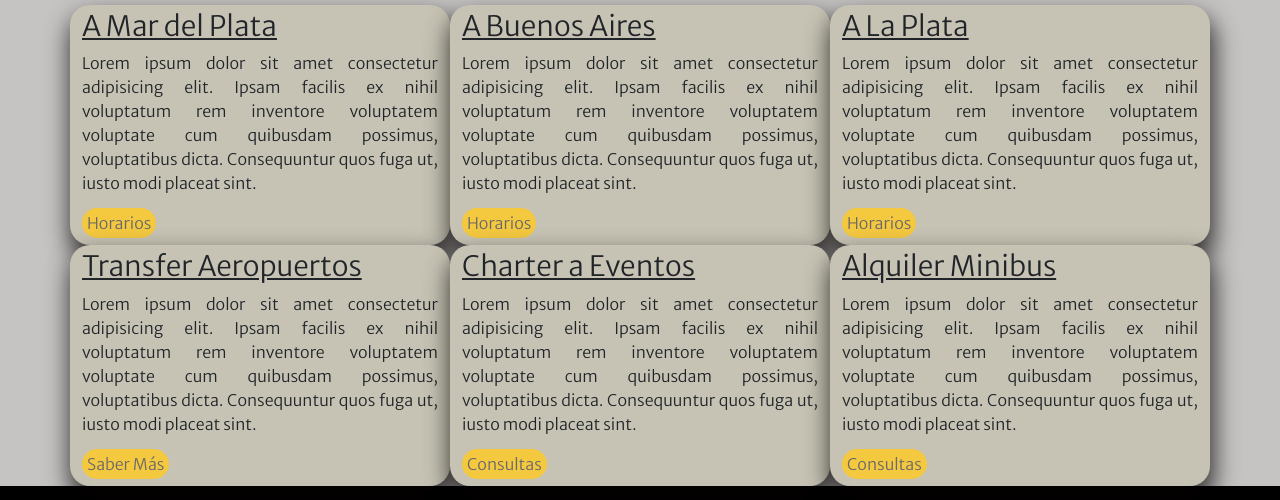
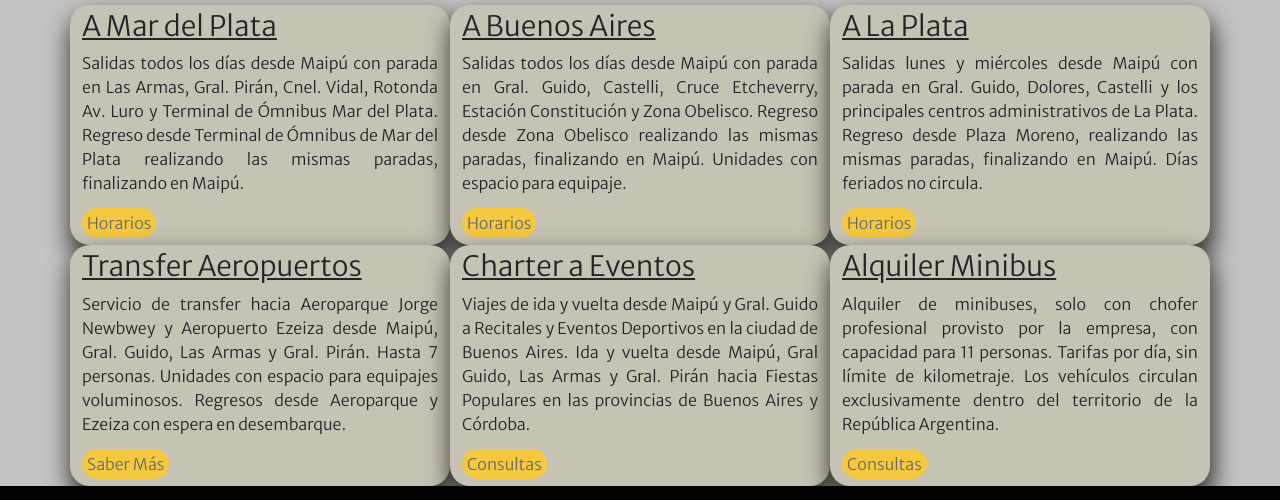
Before and after one commit to Nacho114web/proyecto_coder_viajesruta2, a plain HTML site: page pages/servicios.html in a window 1280 px wide. Shown: the part 136-636 px from the top of the page. Drawn offline with nearby package versions, Linux system fonts and the light colour scheme; a web font is replaced by a local one.

Commit message:
Correción de textos en Index y Servicios

```diff
--- a/pages/servicios.html
+++ b/pages/servicios.html
@@ -69,44 +69,32 @@
         </div>
         <div class="cardServicios mtb-1 col-12 col-md-6 col-lg-4">
           <h3>A Mar del Plata</h3>
-          <p>Lorem ipsum dolor sit amet consectetur adipisicing elit. Ipsam facilis ex nihil voluptatum rem inventore
-            voluptatem voluptate cum quibusdam possimus, voluptatibus dicta. Consequuntur quos fuga ut, iusto modi
-            placeat sint.</p>
+          <p>Salidas todos los días desde Maipú con parada en Las Armas, Gral. Pirán, Cnel. Vidal, Rotonda Av. Luro y Terminal de Ómnibus Mar del Plata. Regreso desde Terminal de Ómnibus de Mar del Plata realizando las mismas paradas, finalizando en Maipú.</p>
           <a class="button" href="">Horarios</a>
         </div>
         <div class="cardServicios mtb-1 col-12 col-md-6 col-lg-4">
           <h3>A Buenos Aires</h3>
-          <p>Lorem ipsum dolor sit amet consectetur adipisicing elit. Ipsam facilis ex nihil voluptatum rem inventore
-            voluptatem voluptate cum quibusdam possimus, voluptatibus dicta. Consequuntur quos fuga ut, iusto modi
-            placeat sint.</p>
+          <p>Salidas todos los días desde Maipú con parada en Gral. Guido, Castelli, Cruce Etcheverry, Estación Constitución y Zona Obelisco. Regreso desde Zona Obelisco realizando las mismas paradas, finalizando en Maipú. Unidades con espacio para equipaje.</p>
           <a class="button" href="">Horarios</a>
         </div>
         <div class="cardServicios col-12 col-md-6 col-lg-4">
           <h3>A La Plata</h3>
-          <p>Lorem ipsum dolor sit amet consectetur adipisicing elit. Ipsam facilis ex nihil voluptatum rem inventore
-            voluptatem voluptate cum quibusdam possimus, voluptatibus dicta. Consequuntur quos fuga ut, iusto modi
-            placeat sint.</p>
+          <p>Salidas lunes y miércoles desde Maipú con parada en Gral. Guido, Dolores, Castelli y los principales centros administrativos de La Plata. Regreso desde Plaza Moreno, realizando las mismas paradas, finalizando en Maipú. Días feriados no circula.</p>
           <a class="button" href="">Horarios</a>
         </div>
         <div class="cardServicios col-12 col-md-6 col-lg-4">
           <h3>Transfer Aeropuertos</h3>
-          <p>Lorem ipsum dolor sit amet consectetur adipisicing elit. Ipsam facilis ex nihil voluptatum rem inventore
-            voluptatem voluptate cum quibusdam possimus, voluptatibus dicta. Consequuntur quos fuga ut, iusto modi
-            placeat sint.</p>
+          <p>Servicio de transfer hacia Aeroparque Jorge Newbwey y Aeropuerto Ezeiza desde Maipú, Gral. Guido, Las Armas y Gral. Pirán. Hasta 7 personas. Unidades con espacio para equipajes voluminosos. Regresos desde Aeroparque y Ezeiza con espera en desembarque.</p>
           <a class="button" href="">Saber Más</a>
         </div>
         <div class="cardServicios col-12 col-md-6 col-lg-4">
           <h3>Charter a Eventos</h3>
-          <p>Lorem ipsum dolor sit amet consectetur adipisicing elit. Ipsam facilis ex nihil voluptatum rem inventore
-            voluptatem voluptate cum quibusdam possimus, voluptatibus dicta. Consequuntur quos fuga ut, iusto modi
-            placeat sint.</p>
+          <p>Viajes de ida y vuelta desde Maipú y Gral. Guido a Recitales y Eventos Deportivos en la ciudad de Buenos Aires. Ida y vuelta desde Maipú, Gral Guido, Las Armas y Gral. Pirán hacia Fiestas Populares en las provincias de Buenos Aires y Córdoba.</p>
           <a class="button" href="../pages/contacto.html">Consultas</a>
         </div>
         <div class="cardServicios col-12 col-md-6 col-lg-4">
           <h3>Alquiler Minibus</h3>
-          <p>Lorem ipsum dolor sit amet consectetur adipisicing elit. Ipsam facilis ex nihil voluptatum rem inventore
-            voluptatem voluptate cum quibusdam possimus, voluptatibus dicta. Consequuntur quos fuga ut, iusto modi
-            placeat sint.</p>
+          <p>Alquiler de minibuses, solo con chofer profesional provisto por la empresa, con capacidad para 11 personas. Tarifas por día, sin límite de kilometraje. Los vehículos circulan exclusivamente dentro del territorio de la República Argentina.</p>
           <a class="button" href="../pages/contacto.html">Consultas</a>
         </div>
 
```
Also changed, not shown: index.html (+1 -2 lines).
